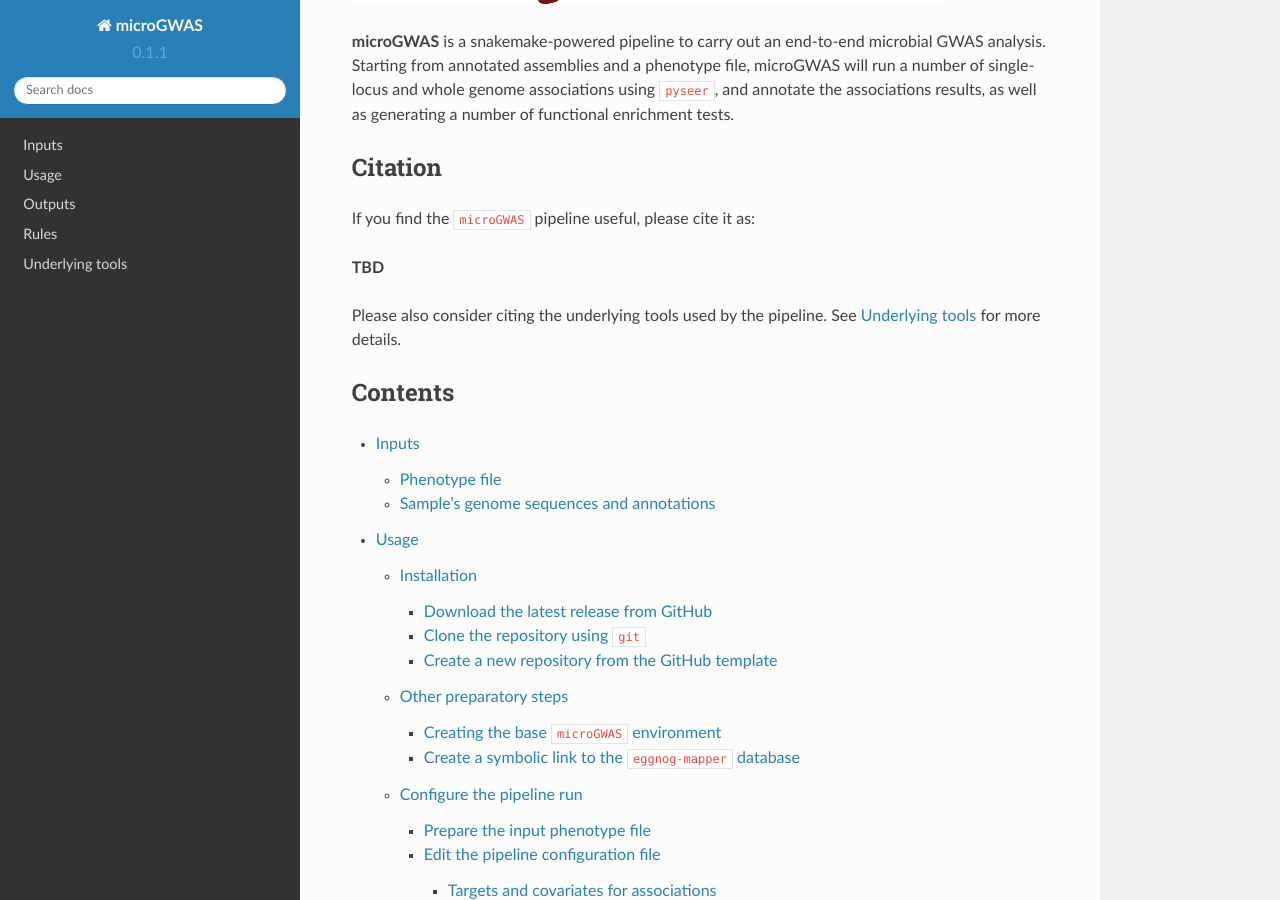
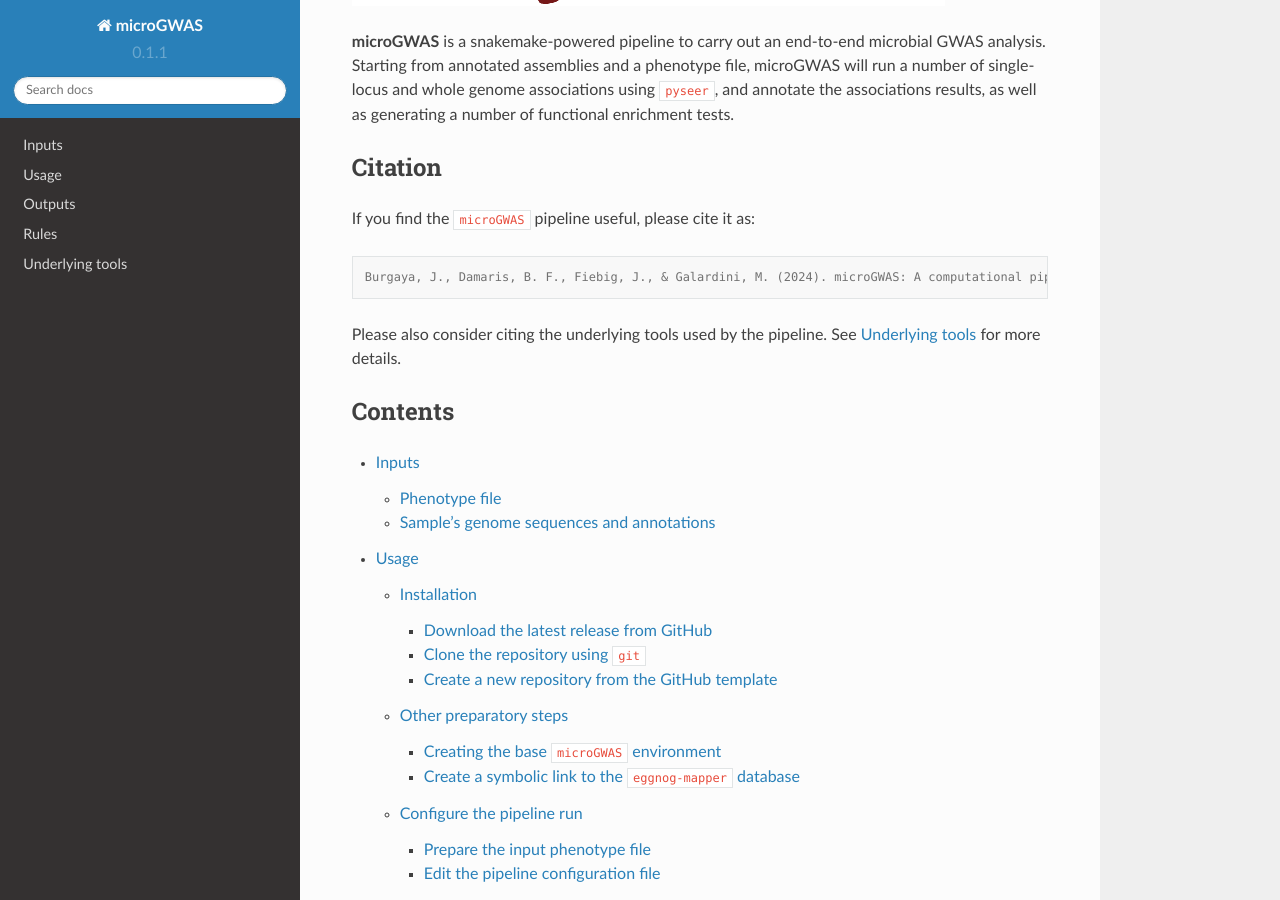
Before and after one commit to microbial-pangenomes-lab/microGWAS, a Sphinx documentation site: the page built from docs/source/index.rst, in a window 1280 px wide and 900 px high, scrolled down 328 px. Built offline with Sphinx 7.4.7 and the Read the Docs theme 2.0.0, drawn with Linux system fonts in a browser that asks for light colours; comment, search, counter and statistics services are not loaded.

Commit message:
Add citation to preprint

```diff
--- a/docs/source/index.rst
+++ b/docs/source/index.rst
@@ -17,7 +17,9 @@ Citation
 
 If you find the ``microGWAS`` pipeline useful, please cite it as:
 
-**TBD**
+.. code-block:: console
+
+    Burgaya, J., Damaris, B. F., Fiebig, J., & Galardini, M. (2024). microGWAS: A computational pipeline to perform large scale bacterial genome-wide association studies (p. 2024.07.08.602456). bioRxiv. https://doi.org/10.1101/2024.07.08.602456
 
 Please also consider citing the underlying tools used by the pipeline.
 See :doc:`tools` for more details.
```
